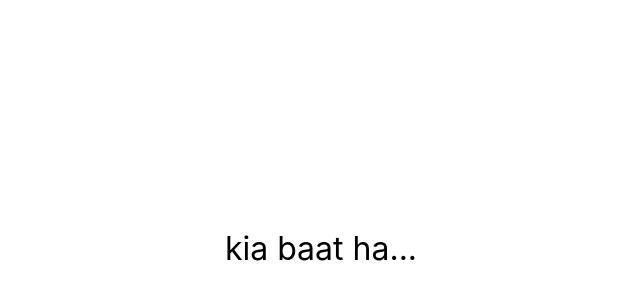
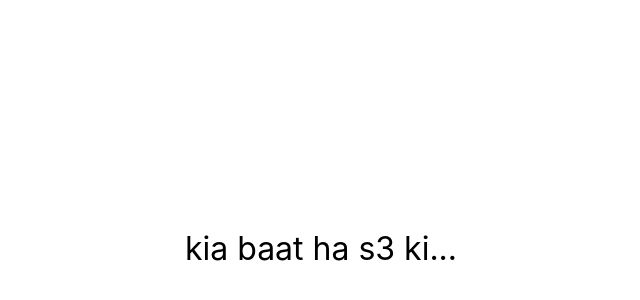
Before and after one commit to Aizaz-Butt/my-project, a React (Create React App) app: page / in a window 1280 px wide. Shown: the part 152-452 px from the top of the page, without its empty margins (319-959 px from the left). Built offline with nearby package versions, Linux system fonts and the light colour scheme.

Commit message:
s3 deployment testing

```diff
--- a/src/App.js
+++ b/src/App.js
@@ -11,7 +11,7 @@ function App() {
         fontSize: "2rem",
       }}
     >
-      kia baat ha...
+      kia baat ha s3 ki...
     </div>
   );
 }
```
